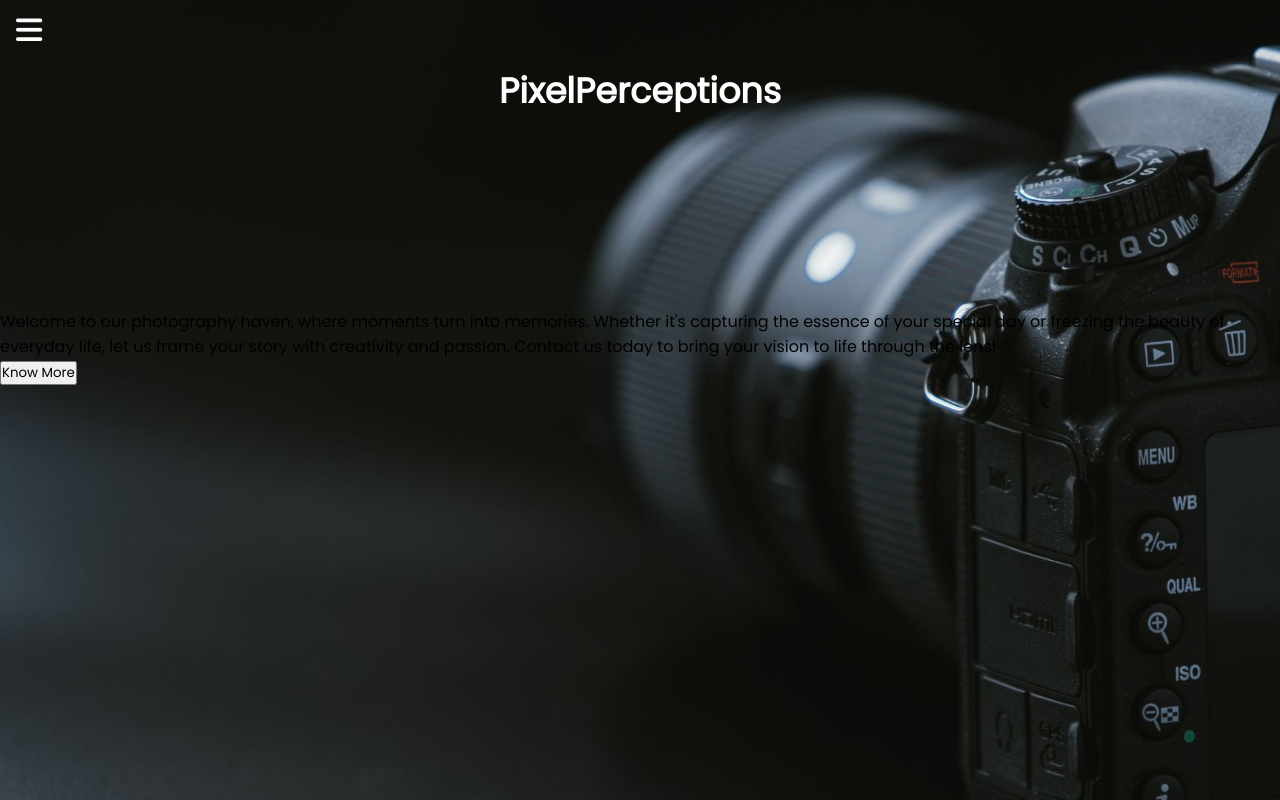
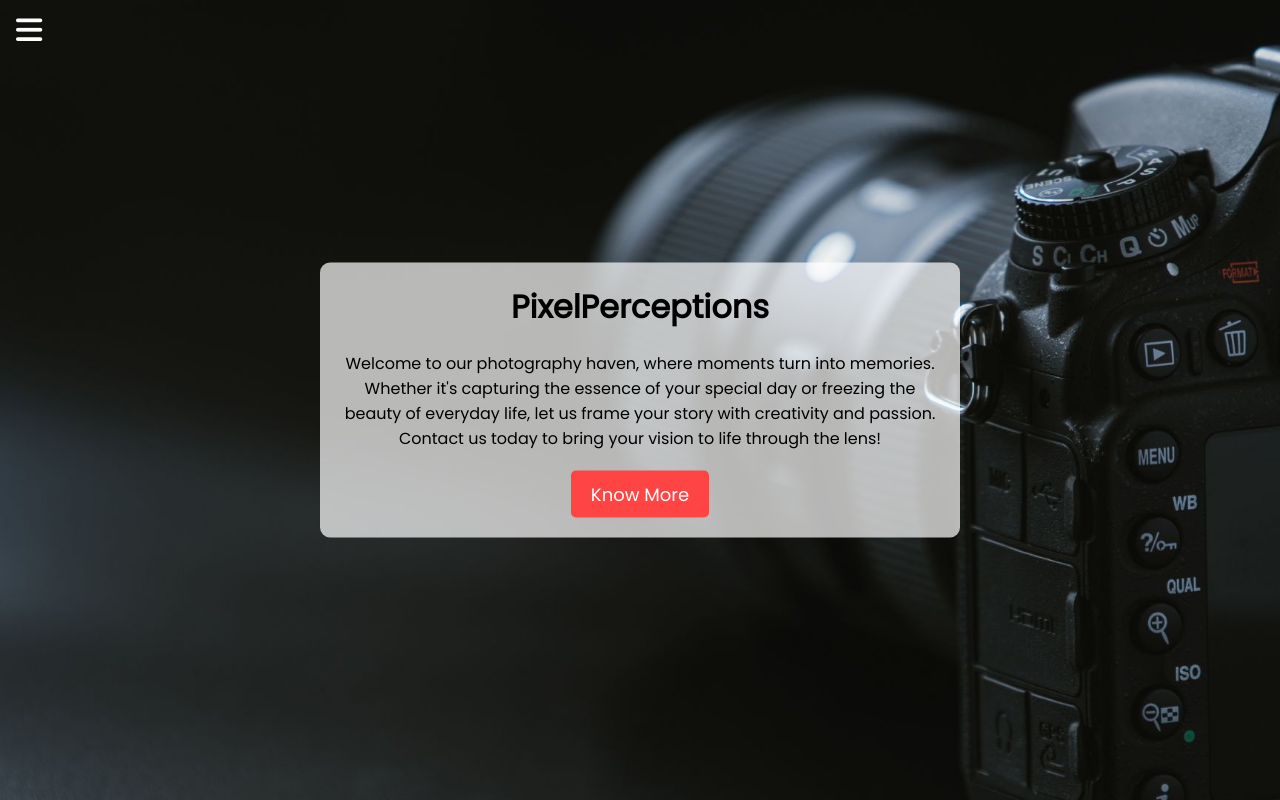
Before and after one commit to saxenaharshit63/PixelPerceptions, a plain HTML site: page index.html in a window 1280 px wide. Drawn offline with Linux system fonts and the light colour scheme.

Commit message:
style.css

```diff
--- a/style.css
+++ b/style.css
@@ -26,9 +26,10 @@
     left: -320px;
     height: 100vh;
     width: 300px;
-    background-color: rgba(255, 255, 255, 0.1);
+    background-color: black;
     box-shadow: 0 0 6px rgba(255, 255, 255, 0.5);
     transition: all 0.3s linear;
+    z-index: 10;
 }
 
 .sidebar_menu .logo {
@@ -125,10 +126,29 @@
     opacity: 1;
 }
 
-h1 {
+.content {
+    position: absolute;
+    top: 50%;
+    left: 50%;
+    transform: translate(-50%, -50%);
     text-align: center;
+    padding: 20px;
+    background-color: rgba(255, 255, 255, 0.7);
+    border-radius: 10px;
+}
+
+p {
+    margin-top: 20px;
+    margin-bottom: 20px;
+}
+
+button {
+    padding: 10px 20px;
+    font-size: 18px;
+    border: none;
+    background-color: #ff4444;
     color: white;
-    padding-top: 5%;
-    padding-bottom: 15%;
-    font-size: 35px;
+    border-radius: 5px;
+    cursor: pointer;
+    transition: background-color 0.3s ease;
 }
```
